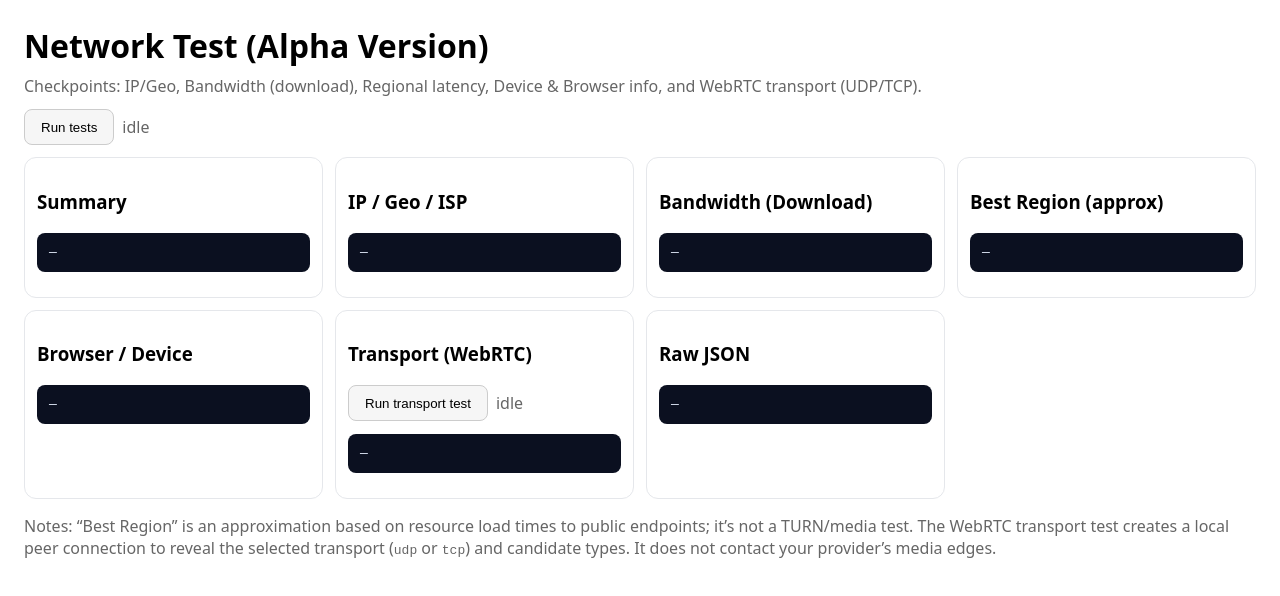
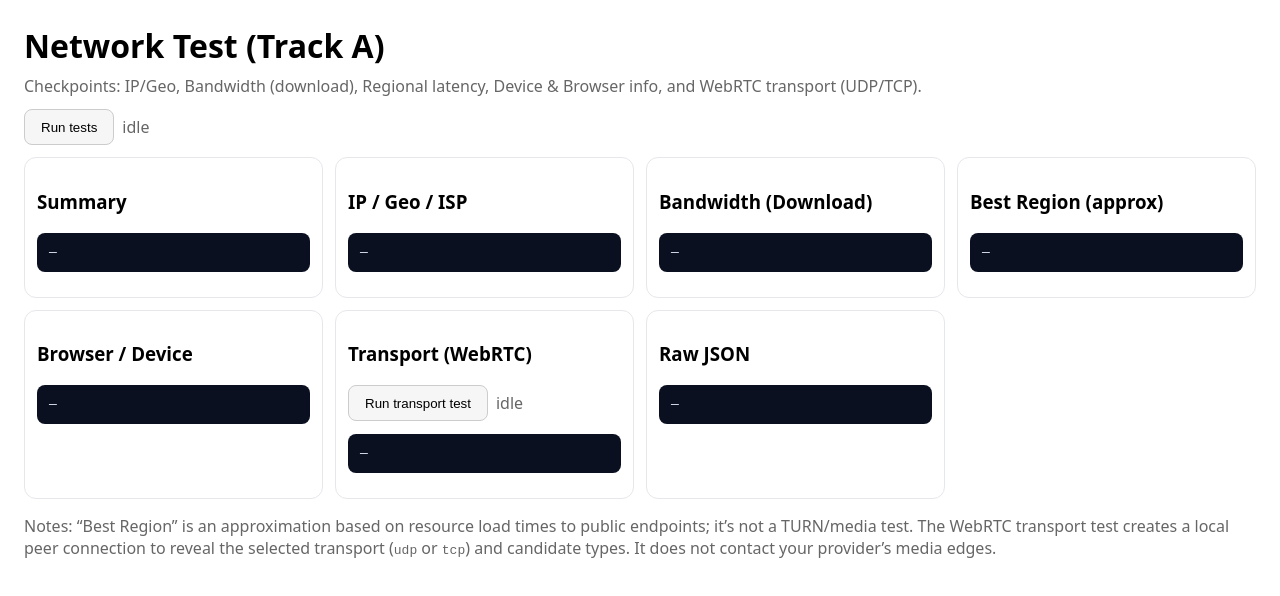
Before and after one commit to soaresbx/networktest, a plain HTML site: page index.html in a window 1280 px wide. Drawn offline with Linux system fonts and the light colour scheme.

Commit message:
Update index.html

```diff
--- a/index.html
+++ b/index.html
@@ -21,7 +21,7 @@
   </style>
 </head>
 <body>
-  <h1>Network Test (Alpha Version)</h1>
+  <h1>Network Test (Track A)</h1>
   <div class="muted">Checkpoints: IP/Geo, Bandwidth (download), Regional latency, Device & Browser info, and WebRTC transport (UDP/TCP).</div>
 
   <div class="row">
```
